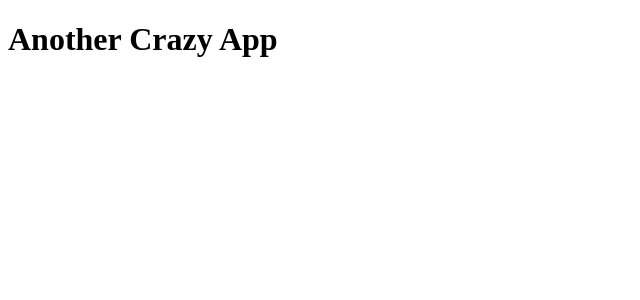
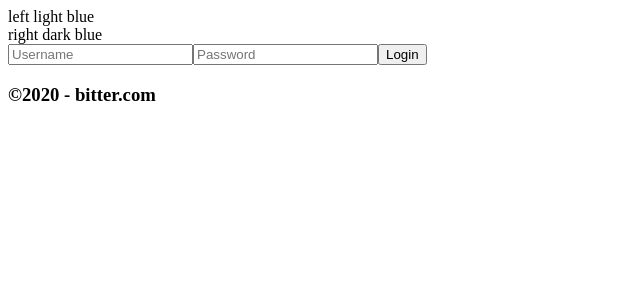
Before and after one commit to DWilliamZero/bitter-frontend, a React (Create React App) app: page / in a window 1280 px wide. Shown: the top 300 px of the page, without its empty margins (0-640 px from the left). Built offline with nearby package versions, Linux system fonts and the light colour scheme; the HTML template or start-up script is replaced by a standard one.

Commit message:
setup login and verify functionality

```diff
--- a/src/App.js
+++ b/src/App.js
@@ -1,12 +1,10 @@
-import React from 'react';
-import './App.css';
+import React from 'react'
+import Container from './components/Container'
 
-function App() {
+export default function App() {
   return (
     <>
-      <h1>Another Crazy App</h1>
+      <Container />
     </>
-  );
+  )
 }
-
-export default App;
--- a/src/components/Container.jsx
+++ b/src/components/Container.jsx
@@ -0,0 +1,58 @@
+import React from 'react';
+import Footer from './Footer';
+import Login from './Login';
+import { login, verifyUser } from '../services/api-helper';
+
+
+class Container extends React.Component {
+  constructor() {
+    super()
+    this.state = {
+      user: null,
+      username: '',
+      password: ''
+    }
+  }
+
+  async componentDidMount() {
+    const currentUser = await verifyUser();
+    if (currentUser) {
+      this.setState({ user: currentUser })
+    }
+  }
+
+  handleChange = (e) => {
+    this.setState({
+      [e.target.name]: e.target.value
+    })
+  }
+
+  handleLogin = async (e) => {
+    e.preventDefault();
+    const body = { username: this.state.username, password: this.state.password }
+    const currentUser = await login(body);
+    this.setState({
+      user: currentUser,
+      username: '',
+      password: ''
+    });
+    console.log(currentUser)
+  }
+
+  render() {
+    return (
+      <>
+        <div className='container'>
+          <div className='left-bottom'> left light blue</div>
+          <div className='right-top'>
+            right dark blue
+            <Login handleChange={this.handleChange} handleLogin={this.handleLogin} />
+          </div>
+        </div>
+        <Footer />
+      </>
+    )
+  }
+}
+
+export default Container;
--- /dev/null
+++ b/src/components/Footer.jsx
@@ -0,0 +1,10 @@
+import React from 'react';
+
+function Footer() {
+  return (
+    <div className='footer'>
+      <h3>&copy;2020 - bitter.com</h3>
+    </div>
+  )
+}
+export default Footer;
--- a/src/components/Login.jsx
+++ b/src/components/Login.jsx
@@ -0,0 +1,23 @@
+import React from 'react';
+
+function Login(props) {
+  return (
+    <div className='login'>
+      <form onSubmit={props.handleLogin}>
+        <input type='text'
+          name='username'
+          placeholder='Username'
+          onChange={props.handleChange}
+          value={props.username} />
+        <input type='text'
+          name='password'
+          placeholder='Password'
+          onChange={props.handleChange}
+          value={props.password} />
+        <button>Login</button>
+      </form>
+    </div>
+  )
+}
+
+export default Login;
--- a/src/services/api-helper.js
+++ b/src/services/api-helper.js
@@ -5,10 +5,10 @@ const api = axios.create({
   baseURL: 'http://localhost:3000'
 })
 
-//production api
-const api = axios.create({
-  baseURL: 'http://localhost:3000'
-})
+// //production api
+// const api = axios.create({
+//   baseURL: 'http://localhost:3000'
+// })
 
 //=================================
 //===========  Auth  ==============
```
Also changed, not shown: src/components/shared/Footer.jsx (deleted, +0 -9 lines).
